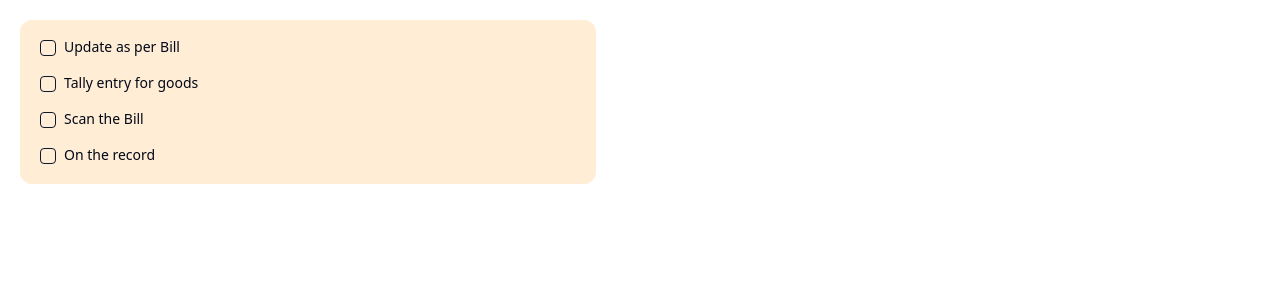
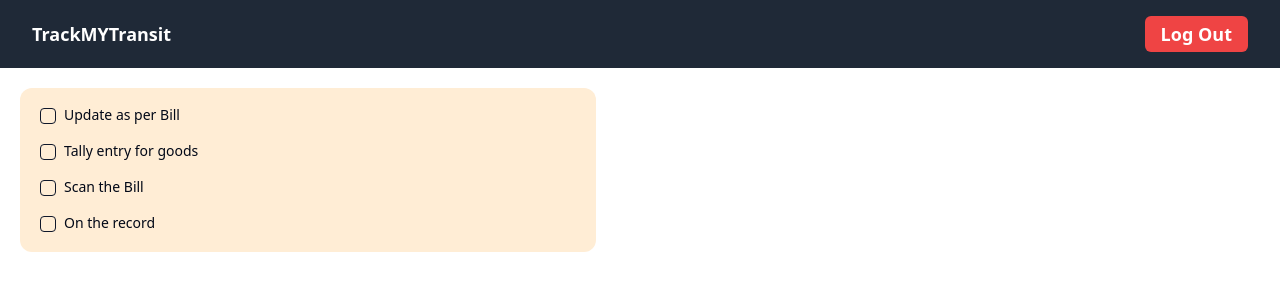
Before and after one commit to divyanshu1810/hackshetra-24, a React (Vite) app in the folder client/: page /dashboard/reached-transits in a window 1280 px wide. Shown: the top 300 px of the page. Built offline with nearby package versions, Linux system fonts and the light colour scheme.

Commit message:
update nav in reached transits

```diff
--- a/client/src/dashboard/reached-transits.tsx
+++ b/client/src/dashboard/reached-transits.tsx
@@ -5,7 +5,52 @@ import { useState } from "react";
 export default function ReachedTransits() {
 	const [status, setStatus] = useState("");
 	return (
-		<div>
+		<>	<nav className="bg-gray-800 p-4">
+        <div className="max-w-7xl mx-auto px-4">
+          <div className="flex justify-between">
+            <div className="flex items-center">
+              <span className="text-white font-semibold text-lg">TrackMYTransit</span>
+            </div>
+            {localStorage.getItem('role') === 'admin' || localStorage.getItem('role') === 'receptionist' ? (
+              <Link to="/dashboard">
+  <div className="text-white font-semibold text-lg">
+    Incoming Transits
+  </div></Link>
+) : (
+  <div></div>
+)}
+ {localStorage.getItem('role') === 'admin' || localStorage.getItem('role') === 'factory-worker' ? (
+  <Link to="/dashboard/reached-transits">
+  <div className="text-white font-semibold text-lg">
+    Reached Transits
+  </div>
+  </Link>
+) : (
+  <div></div>
+)}
+
+            {localStorage.getItem('role') === 'admin' || localStorage.getItem('role') === 'factory-worker' ? (
+  <Link to="/dashboard/admin-panel">
+  <div className="text-white font-semibold text-lg">
+   Admin Pannel
+  </div>
+  </Link>
+) : (
+  <div></div>
+)}
+            <button
+              onClick={() => {
+                localStorage.setItem('isLoggedIn', 'false');
+                localStorage.setItem('token', '');
+                localStorage.setItem('role', '');
+                localStorage.setItem('name', '');
+                window.location.href = '/login';
+              }}
+              className="text-white font-semibold text-lg bg-red-500 px-4 py-1 rounded-md hover:bg-red-600 focus:outline-none focus:bg-red-600"
+            >Log Out</button>
+          </div>
+        </div>
+      </nav>	<div>
 
 
 			<div className="w-full flex gap-5 flex-col max-w-xl rounded-xl m-5 p-5 bg-orange-100">
@@ -61,6 +106,6 @@ export default function ReachedTransits() {
 				</form>
 
 			</div>
-		</div>
+		</div></>
 	);
 }
```
